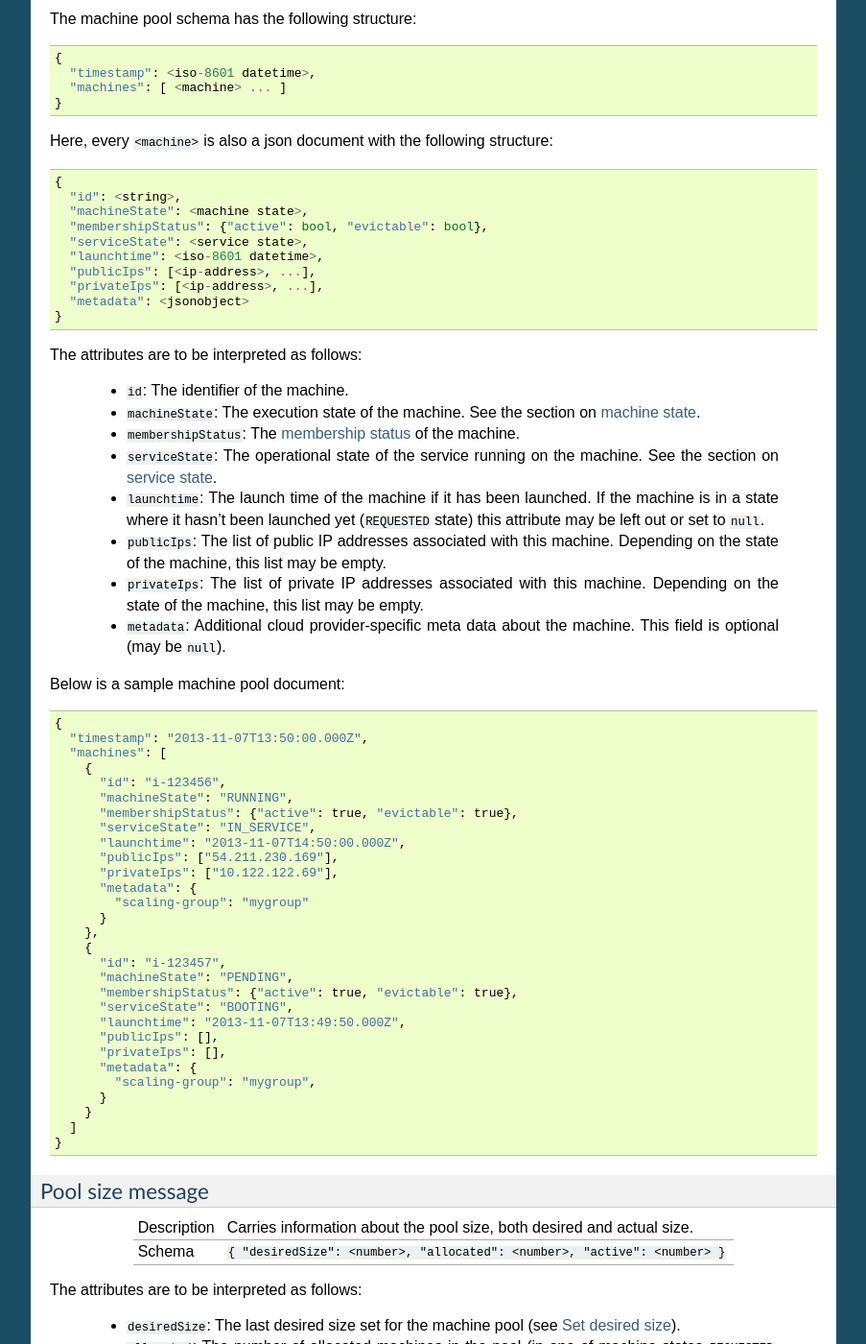
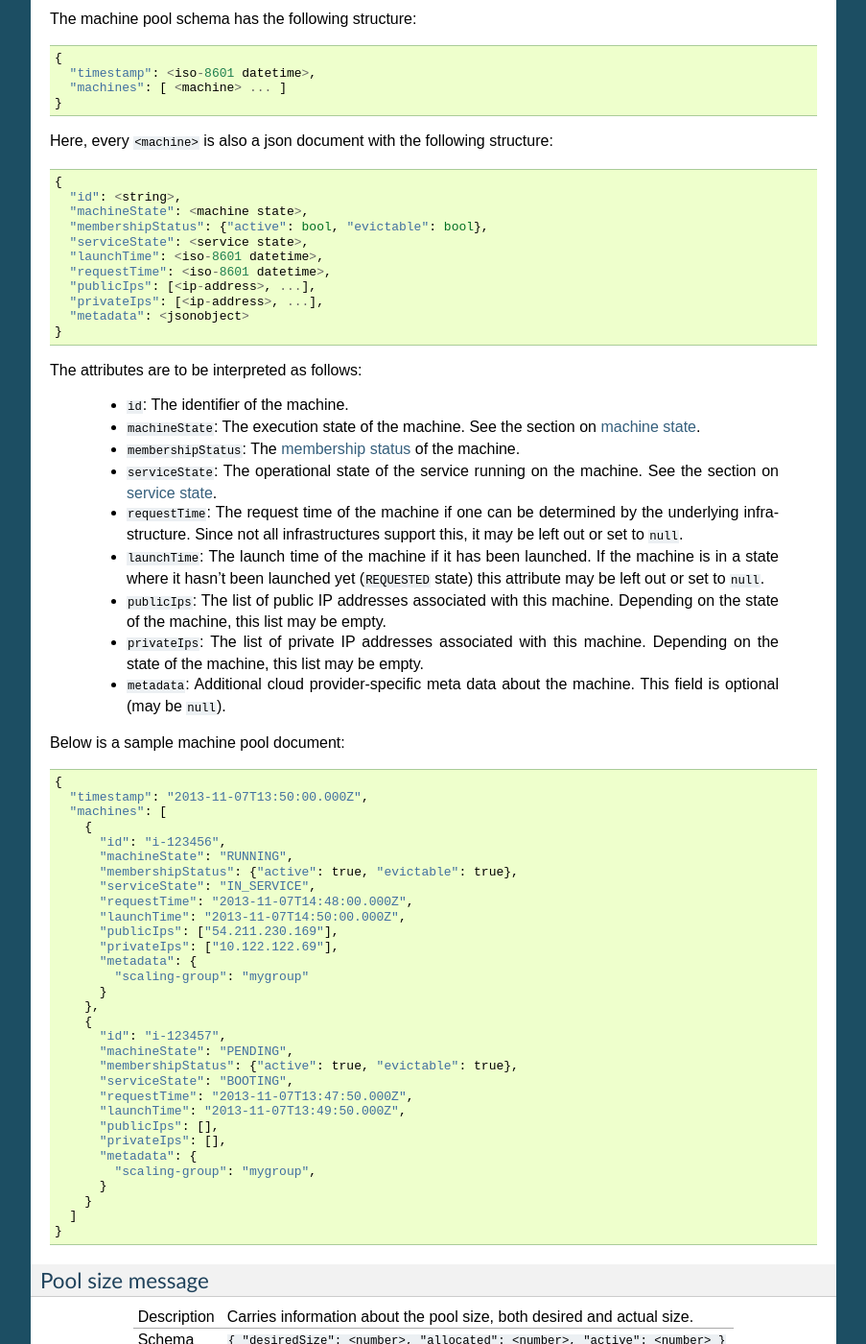
Before and after one commit to elastisys/cloudpool.restapi, a Sphinx documentation site: the page built from docs/api.rst, in a window 1280 px wide and 1400 px high, scrolled down 7363 px. Shown: the whole window at 96% size, without its empty margins (198-1101 px from the left). Built offline with Sphinx 7.4.7, drawn with Linux system fonts in a browser that asks for light colours.

Commit message:
Camel-case for request and launch time

```diff
--- a/docs/api.rst
+++ b/docs/api.rst
@@ -488,7 +488,8 @@ Here, every ``<machine>`` is also a json document with the following structure:
     "machineState": <machine state>,
     "membershipStatus": {"active": bool, "evictable": bool},
     "serviceState": <service state>,
-    "launchtime": <iso-8601 datetime>,
+    "launchTime": <iso-8601 datetime>,
+    "requestTime": <iso-8601 datetime>,
     "publicIps": [<ip-address>, ...],
     "privateIps": [<ip-address>, ...],
     "metadata": <jsonobject>
@@ -501,7 +502,9 @@ The attributes are to be interpreted as follows:
   * ``membershipStatus``: The :ref:`membership_status` of the machine.
   * ``serviceState``: The operational state of the service running on the machine.
     See the section on :ref:`service_state`.
-  * ``launchtime``: The launch time of the machine if it has been launched. If the machine
+  * ``requestTime``: The request time of the machine if one can be determined by the underlying
+    infrastructure. Since not all infrastructures support this, it may be left out or set to ``null``.
+  * ``launchTime``: The launch time of the machine if it has been launched. If the machine
     is in a state where it hasn't been launched yet (``REQUESTED`` state) this attribute
     may be left out or set to ``null``.
   * ``publicIps``: The list of public IP addresses associated with this machine. Depending
@@ -523,7 +526,8 @@ Below is a sample machine pool document: ::
         "machineState": "RUNNING",
         "membershipStatus": {"active": true, "evictable": true},
         "serviceState": "IN_SERVICE",
-        "launchtime": "2013-11-07T14:50:00.000Z",
+        "requestTime": "2013-11-07T14:48:00.000Z",
+        "launchTime": "2013-11-07T14:50:00.000Z",
         "publicIps": ["54.211.230.169"],
         "privateIps": ["10.122.122.69"],
         "metadata": {
@@ -535,7 +539,8 @@ Below is a sample machine pool document: ::
         "machineState": "PENDING",
         "membershipStatus": {"active": true, "evictable": true},
         "serviceState": "BOOTING",
-        "launchtime": "2013-11-07T13:49:50.000Z",
+        "requestTime": "2013-11-07T13:47:50.000Z",
+        "launchTime": "2013-11-07T13:49:50.000Z",
         "publicIps": [],
         "privateIps": [],
         "metadata": {
```
